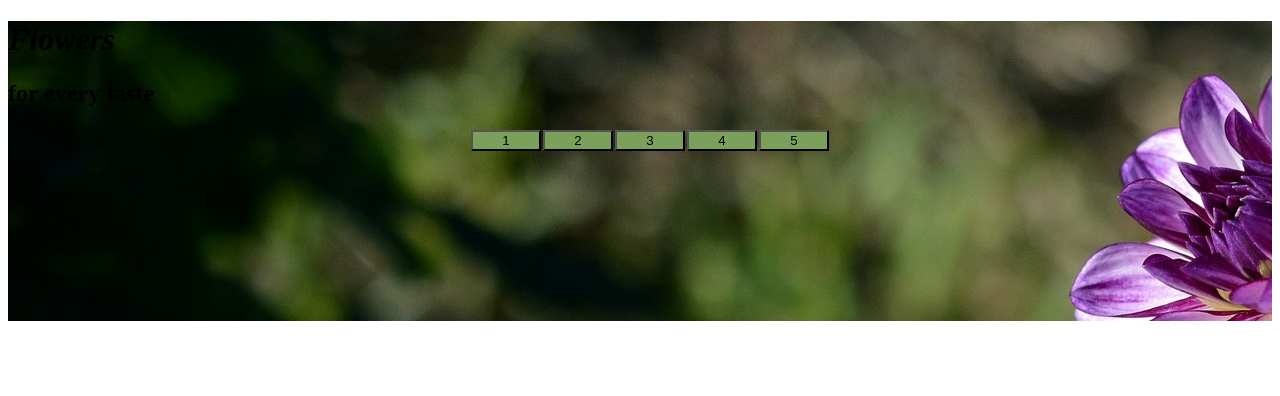
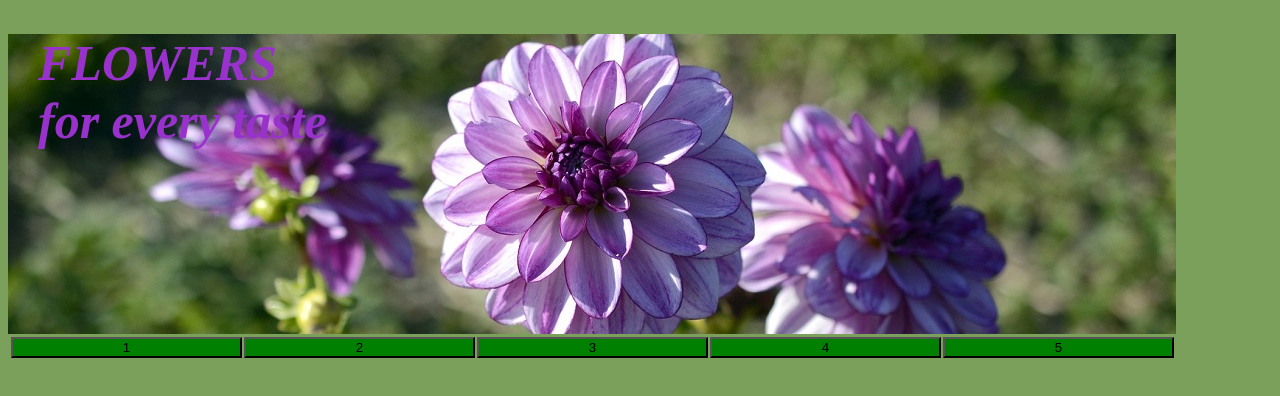
Before and after one commit to AlexanderSHZ/Flowers, a plain HTML site: page Index.html in a window 1280 px wide. Drawn offline with Linux system fonts and the light colour scheme.

Commit message:
Current savepoint

```diff
--- a/Index.html
+++ b/Index.html
@@ -8,8 +8,10 @@
 </head>
 <body>
     <header>
-        <h1><i>Flowers</i></h1>
-        <h2>for every taste</h2>
+        <h1><i>FLOWERS</br>for every taste</i></h1>
+
+    </header>
+
     <div class="headerbtns">
         <table border="0" cellspacing="0">
             <tr>
@@ -23,9 +25,6 @@
         </table>
 
     </div>
-        </div>
-
-    </header>
 
     <div>
 
@@ -53,8 +52,6 @@
     </div>
 
     <footer>
-
-
     </footer>
 
 
--- a/Stylesheet.css
+++ b/Stylesheet.css
@@ -1,12 +1,12 @@
 header {
 	height: 300px;
 	width: 100%;
-	background: url(imgs/Header.jpg) no-repeat left top;
+	background: url(imgs/footer1.jpg) no-repeat left top;
 	margin: 0;
 }
 
 body {
-	/*background: url(imgs/Backgroung_Sky.jpg)*/
+	background: #7ba05b;
 }
 
 footer {
@@ -18,16 +18,21 @@ footer {
 .headerbtns {
 	background: none;
 	width: 800px;
-	height: 30px;
-	float: right;
+	height: 50px;
+	float: left;
 	margin: 2px;
 }
 
 .but {
-	background: #7ba05b;
-	width: 70px;
+	background: #008000;
+	width: 231px;
 }
 
+h1 {
+	color: #9932cc;
+	font-size: 50px;
+	margin-left:30px;
+}
 
 
 /*.bar {
```
Also changed, not shown: Imgs/Footer1.jpg (added). Lines whose indentation alone changed are shown as unchanged.
